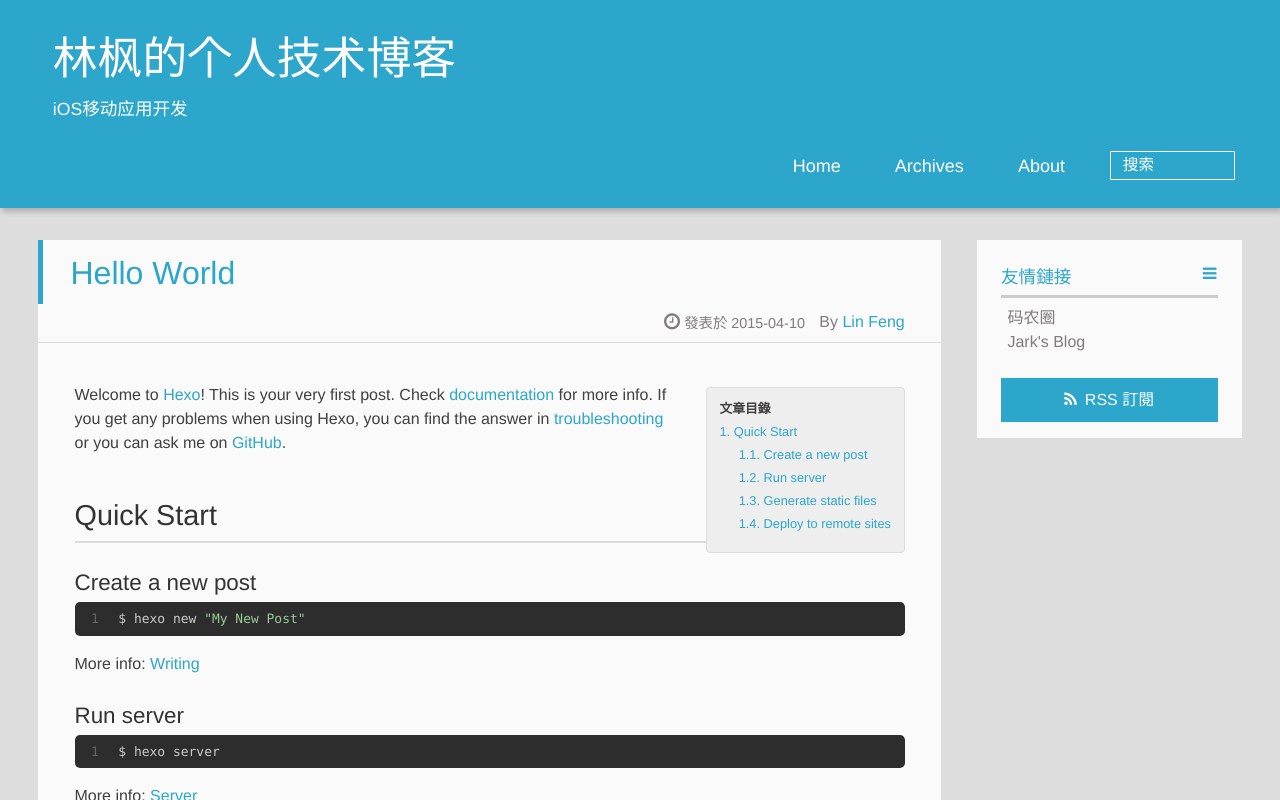
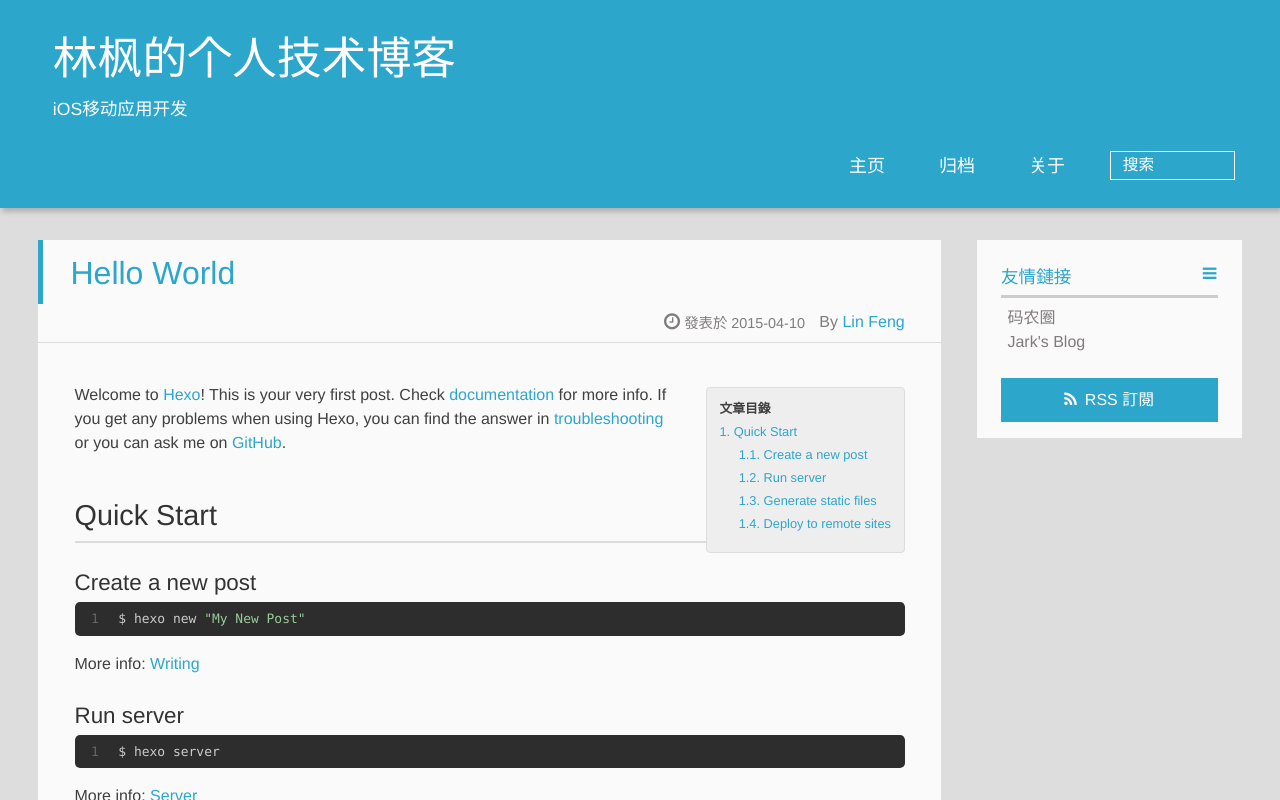
Before and after one commit to ludaye123/Ludaye123.github.io, a plain HTML site: page 2015/04/10/hello-world/index.html in a window 1280 px wide. Shown: the top 800 px of the page. Drawn offline with Linux system fonts and the light colour scheme.

Commit message:
Site updated: 2015-04-10 18:14:15

```diff
--- a/2015/04/10/hello-world/index.html
+++ b/2015/04/10/hello-world/index.html
@@ -51,11 +51,11 @@ Quick">
 				<ul>
 					<ul>
 
-						<li><a href="/">Home</a></li>
+						<li><a href="/">主页</a></li>
 
-						<li><a href="/archives">Archives</a></li>
+						<li><a href="/archives">归档</a></li>
 
-						<li><a href="/about">About</a></li>
+						<li><a href="/about">关于</a></li>
 
 					<li>
 
--- a/index.html
+++ b/index.html
@@ -48,11 +48,11 @@
 				<ul>
 					<ul>
 
-						<li><a href="/">Home</a></li>
+						<li><a href="/">主页</a></li>
 
-						<li><a href="/archives">Archives</a></li>
+						<li><a href="/archives">归档</a></li>
 
-						<li><a href="/about">About</a></li>
+						<li><a href="/about">关于</a></li>
 
 					<li>
 
```
Also changed, not shown: archives/2015/04/index.html (+3 -3 lines), archives/2015/index.html (+3 -3 lines), archives/index.html (+3 -3 lines).
